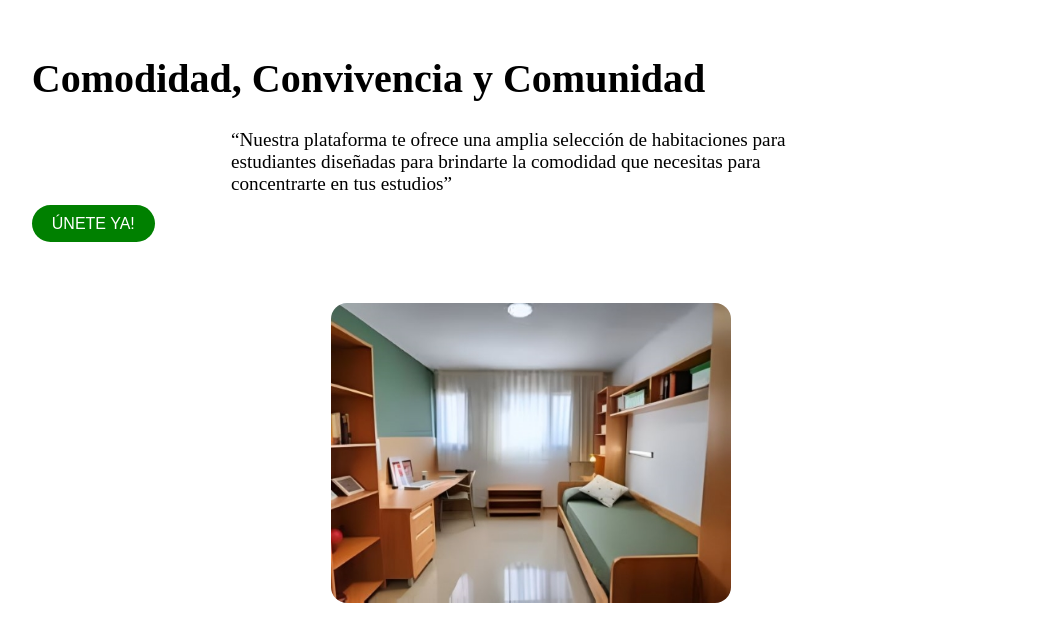
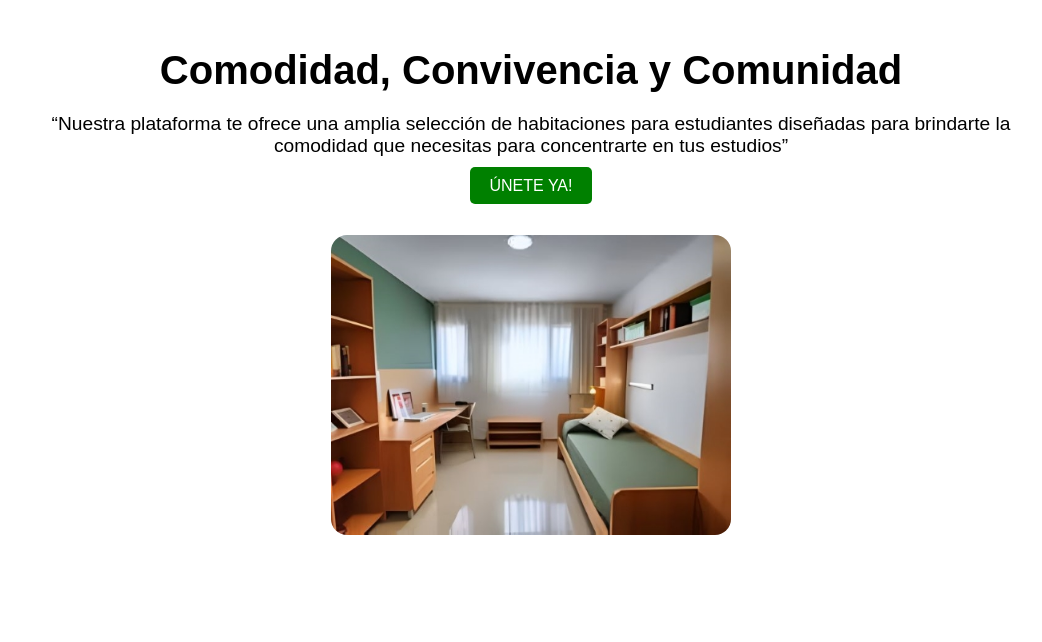
Before and after one commit to rentease-grupo01/banking-landing-page-angular, an Angular app: page / in a window 1280 px wide. Shown: the top 642 px of the page, without its empty margins (109-1151 px from the left). Built offline with nearby package versions, Linux system fonts and the light colour scheme.

Commit message:
CSS V2 - Alexis

```diff
--- a/src/app/app.component.css
+++ b/src/app/app.component.css
@@ -1,16 +1,58 @@
-body { font-family: Arial, sans-serif; }
-.container { width: 80%; margin: auto; padding: 20px; }
-.header { font-size: 2.5em; font-weight: bold; }
-.lead { font-size: 1.2em; margin: 20px auto; max-width: 600px; }
-.btn { background-color: green; color: white; padding: 10px 20px; text-decoration: none; border-radius: 5px; }
-img { max-width: 100%; height: auto; }
+body {
+    font-family: Arial, sans-serif;
+    margin: 0;
+    padding: 0;
+    text-align: center; /* Centra todo el contenido de texto */
+}
 
-/* Estilos del archivo styles.css */
-#Texto-Pren, #Encabezado { font-family: Montserrat; }
-#Sesion { border-radius: 25px; }
-#Press {
-    display: flex;
-    justify-content: center;
-    margin: 30px auto; /* Esto centra el div en su totalidad horizontalmente y añade un margen superior e inferior de 30px */
+.container {
+    width: 80%;
+    margin: auto;
+    padding: 20px;
 }
-#img-pg { border-radius: 16px; }
+
+.header {
+    font-size: 2.5em;
+    font-weight: bold;
+    margin: 0.5em 0; /* Agrega un poco de espacio arriba y abajo del encabezado */
+}
+
+.lead {
+    font-size: 1.2em;
+    margin: 20px auto;
+}
+
+.btn {
+    background-color: green;
+    color: white;
+    padding: 10px 20px;
+    text-decoration: none;
+    border-radius: 5px;
+}
+
+img {
+    max-width: 100%;
+    height: auto;
+    border-radius: 16px; /* Si quieres bordes redondeados en tu imagen */
+}
+
+/* Media en diferentes tamaños de pantalla */
+@media (max-width: 768px) {
+    .header {
+        font-size: 2em; /* Tamaño más pequeño para pantallas pequeñas */
+    }
+
+    .lead {
+        font-size: 1em;
+    }
+}
+
+@media (max-width: 480px) {
+    .container {
+        width: 95%; /* Más ancho para usar más espacio en pantallas pequeñas */
+    }
+
+    .btn {
+        padding: 8px 15px; /* Más pequeño para pantallas pequeñas */
+    }
+}
```
